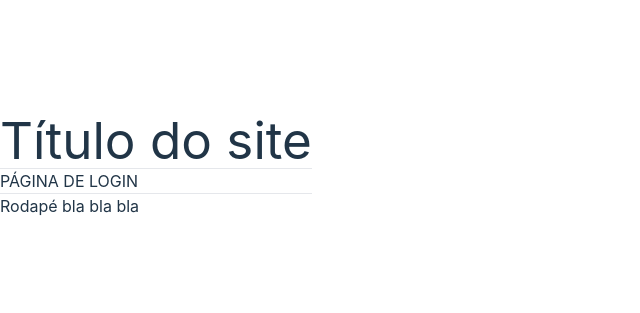
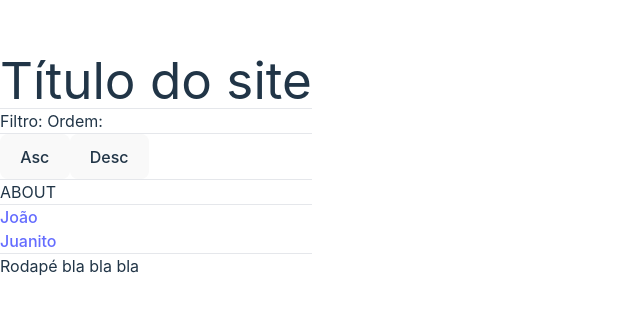
Before and after one commit to conejofoz/react-react-router, a React (Vite) app: page /sobre in a window 1280 px wide. Before the commit this address led to /login. Shown: the part 235-548 px from the top of the page, without its empty margins (0-640 px from the left). Built offline with nearby package versions, Linux system fonts and the light colour scheme; the HTML template or start-up script is replaced by a standard one.

Commit message:
Organizando as rotas em um componente específico para rotas

```diff
--- a/src/App.tsx
+++ b/src/App.tsx
@@ -1,11 +1,7 @@
-import { Routes, Route } from 'react-router-dom';
+import { MainRoutes } from "./routes/MainRoutes";
 
-import { Home } from './pages/Home';
-import { About } from './pages/About';
-import { AboutItem } from './pages/AboutItem';
-import { NotFound } from './pages/NotFound';
-import { RequireAuth } from './auth/RequireAuth';
-import { Login } from './pages/Login';
+
+
 
 const App = ()=>{
   return (
@@ -15,13 +11,7 @@ const App = ()=>{
       </header>
       <hr />
       <div className="py-4">
-        <Routes>
-          <Route path='/' element={<Home />} />
-          <Route path='/sobre' element={<RequireAuth><About /></RequireAuth>} />
-          <Route path='/sobre/:slug' element={<AboutItem />} />
-          <Route path='/login' element={<Login />} />
-          <Route path='*' element={<NotFound />} />
-        </Routes>
+        <MainRoutes />
       </div>
       <hr />
       <footer>
--- a/src/auth/RequireAuth.tsx
+++ b/src/auth/RequireAuth.tsx
@@ -5,7 +5,7 @@ type Props = {
 }
 
 export const RequireAuth = ({children}: Props)=>{
-    const isAuth = false;
+    const isAuth = true;
 
     if(!isAuth){
         return <Navigate to="/login" />
--- /dev/null
+++ b/src/routes/MainRoutes.tsx
@@ -0,0 +1,20 @@
+import { Routes, Route } from 'react-router-dom';
+
+import { Home } from '../pages/Home';
+import { About } from '../pages/About';
+import { AboutItem } from '../pages/AboutItem';
+import { NotFound } from '../pages/NotFound';
+import { RequireAuth } from '../auth/RequireAuth';
+import { Login } from '../pages/Login';
+
+export const MainRoutes = ()=>{
+    return (
+        <Routes>
+          <Route path='/' element={<Home />} />
+          <Route path='/sobre' element={<RequireAuth><About /></RequireAuth>} />
+          <Route path='/sobre/:slug' element={<AboutItem />} />
+          <Route path='/login' element={<Login />} />
+          <Route path='*' element={<NotFound />} />
+        </Routes>
+    )
+}
```
